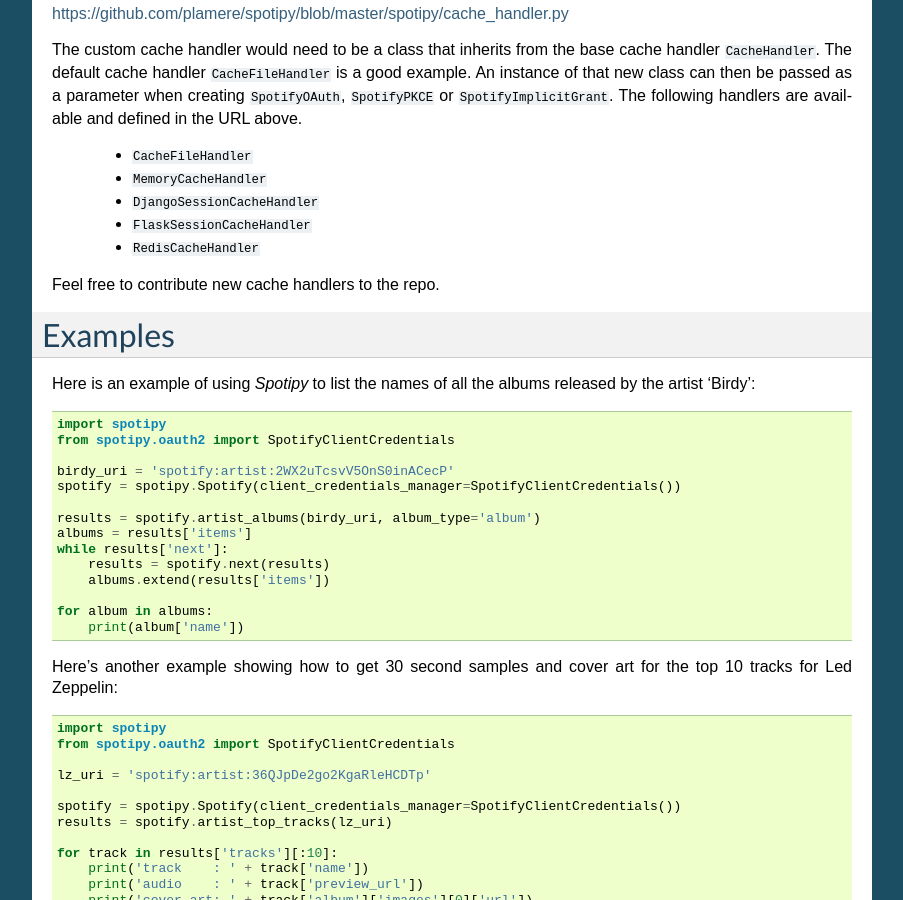
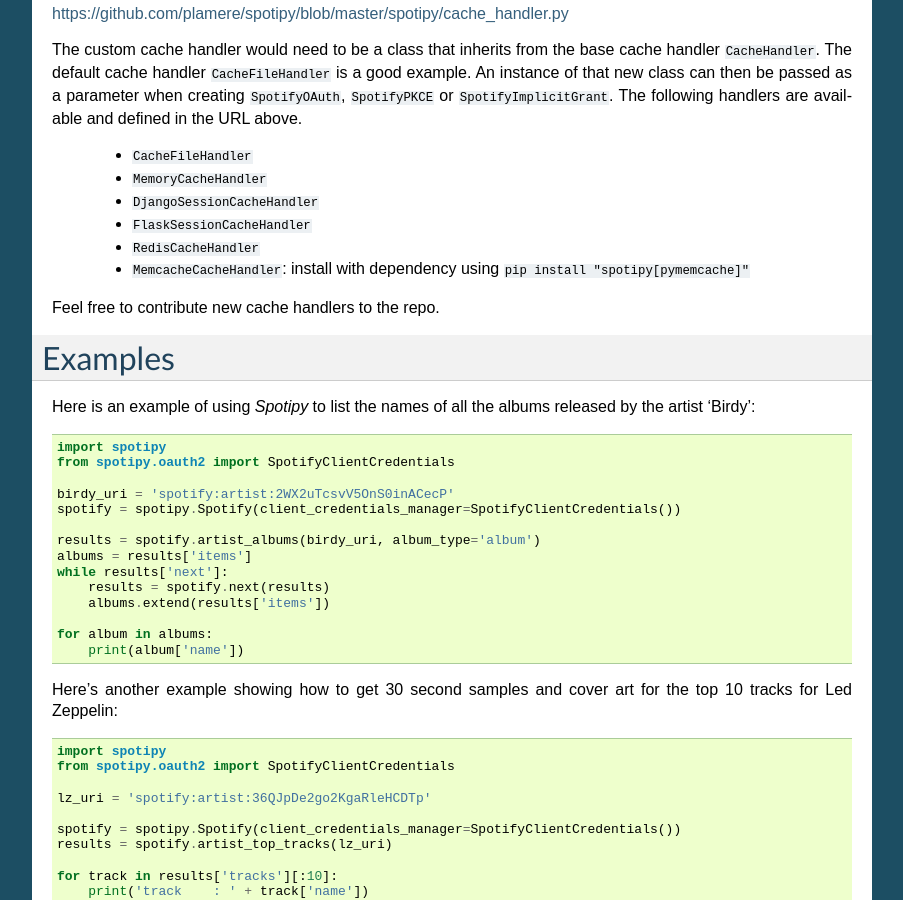
Before and after one commit to spotipy-dev/spotipy, a Sphinx documentation site: the page built from docs/index.rst, in a window 1280 px wide and 900 px high, scrolled down 3228 px. Shown: the whole window, without its empty margins (198-1101 px from the left). Built offline with Sphinx 7.4.7, drawn with Linux system fonts in a browser that asks for light colours.

Commit message:
Update index.rst

```diff
--- a/docs/index.rst
+++ b/docs/index.rst
@@ -185,13 +185,16 @@
 An instance of that new class can then be passed as a parameter when
 creating ``SpotifyOAuth``, ``SpotifyPKCE`` or ``SpotifyImplicitGrant``.
 The following handlers are available and defined in the URL above.
+
   - ``CacheFileHandler``
   - ``MemoryCacheHandler``
   - ``DjangoSessionCacheHandler``
   - ``FlaskSessionCacheHandler``
   - ``RedisCacheHandler``
+  - ``MemcacheCacheHandler``: install with dependency using ``pip install "spotipy[pymemcache]"``
 
 Feel free to contribute new cache handlers to the repo.
+
 
 Examples
 =======================
```
